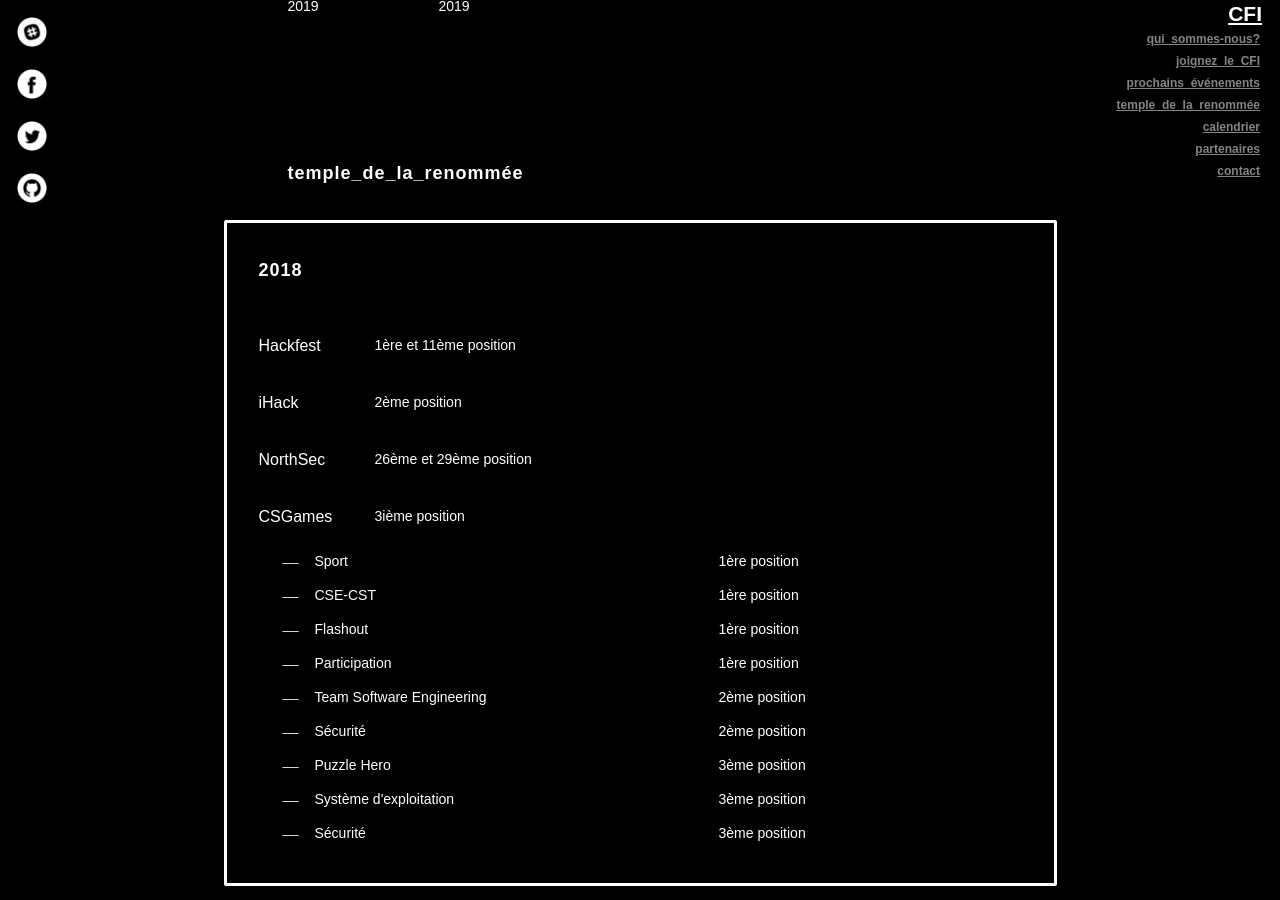
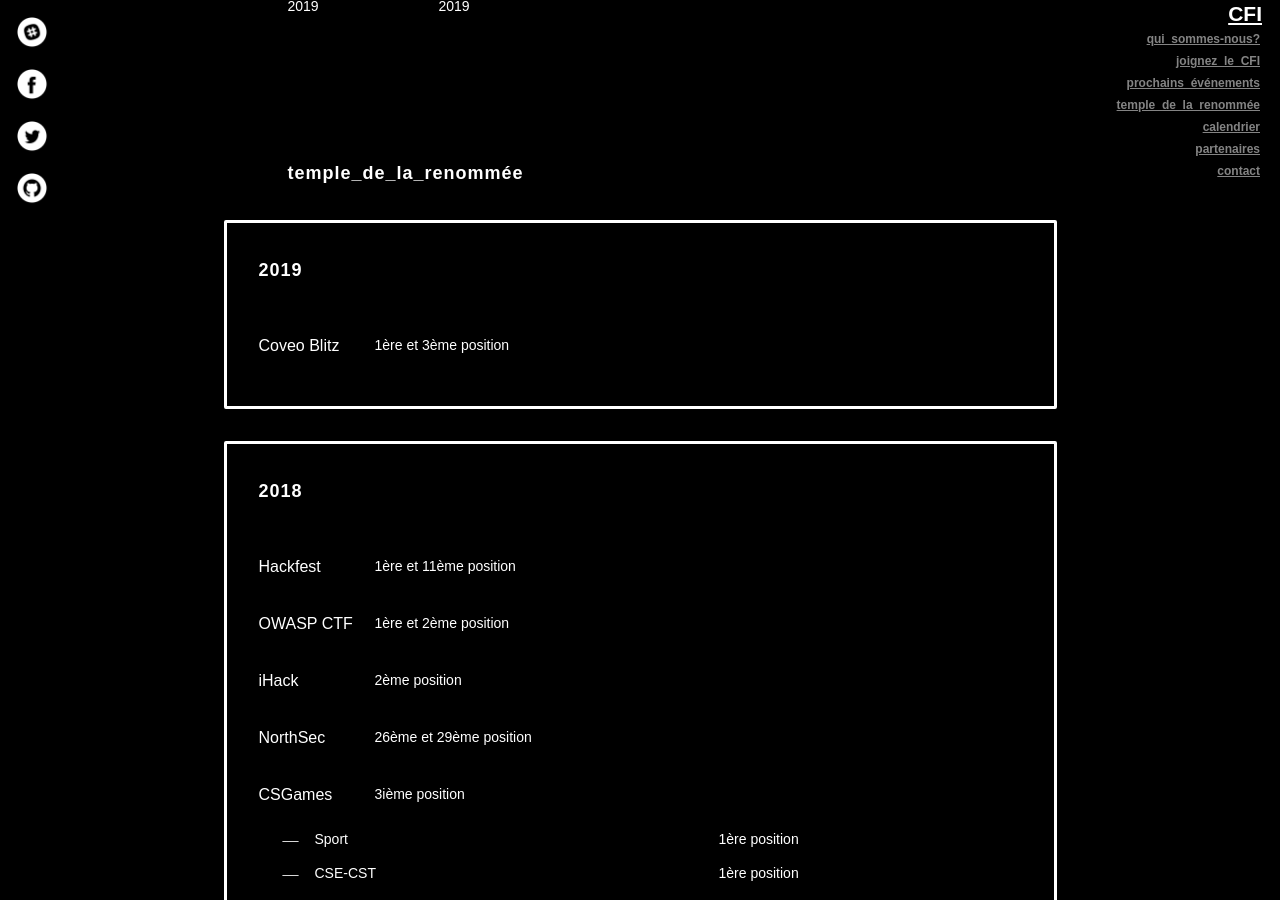
Before and after one commit to CFI-UL/cfi-ul.github.io, a Jekyll site: the page built from index.html, in a window 1280 px wide and 900 px high, scrolled down 2240 px. Built offline with Jekyll 4.4.1, drawn with Linux system fonts in a browser that asks for light colours; some of the changed text lies outside the part shown.

Commit message:
Update hall of fame: Coveo Blitz + OWASP CTF.

```diff
--- a/_data/hall-of-fame.json
+++ b/_data/hall-of-fame.json
@@ -1,8 +1,20 @@
 [
+  {
+    "name": "Coveo Blitz",
+    "year": "2019",
+    "position": "1ère et 3ème position",
+    "url": ""
+  },
   {
     "name": "Hackfest",
     "year": "2018",
     "position": "1ère et 11ème position",
+    "url": ""
+  },
+  {
+    "name": "OWASP CTF",
+    "year": "2018",
+    "position": "1ère et 2ème position",
     "url": ""
   },
   {
@@ -68,6 +80,12 @@
     "url": ""
   },
   {
+    "name": "OWASP CTF",
+    "year": "2017",
+    "position": "1ère position",
+    "url": ""
+  },
+  {
     "name": "iHack",
     "year": "2017",
     "position": "7ème position",
```
